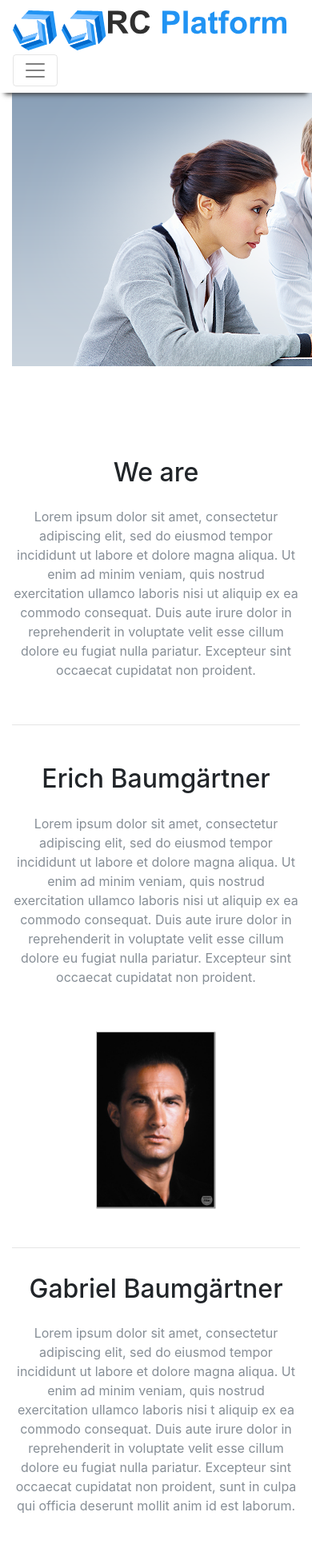
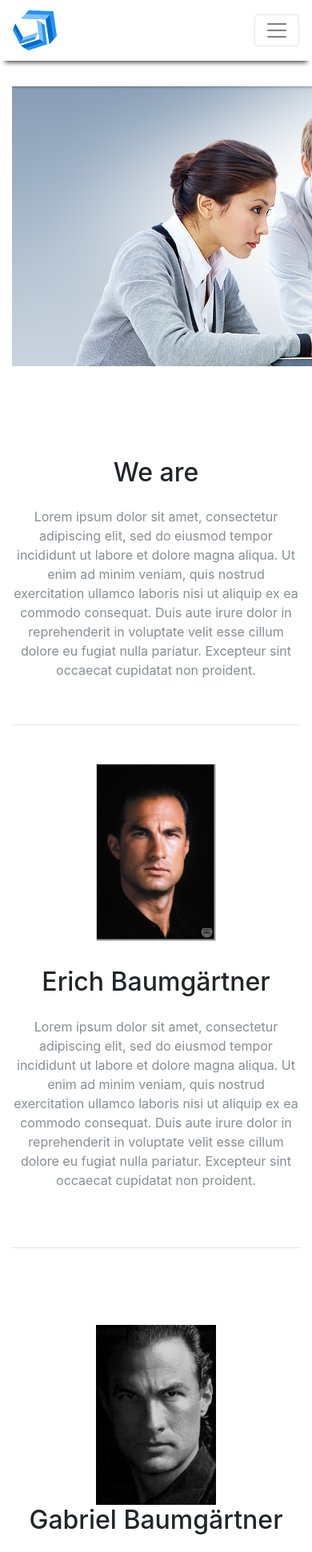
Before and after one commit to LPGit/RCWebsite, a website: page RCWebsite/src/company.html in a window 390 px wide. Shown: the top 1941 px of the page at 80% size. Drawn offline with Linux system fonts and the light colour scheme.

Commit message:
fixed image pos

```diff
--- a/RCWebsite/src/company.html
+++ b/RCWebsite/src/company.html
@@ -21,8 +21,8 @@
     <nav class="navbar navbar-expand-md navbar-light bg-white fixed-top">
         <div class="container">
             <a class="navbar-brand" href="/">
-                <img alt="RC" src="resources/RCLogo.svg" height="50" class=".hidden-md-up">
-                <img alt="RC" src="resources/RCPlatformLogo.svg" height="50" class=".hidden-sm-down">
+                <img alt="RC" src="resources/RCLogo.svg" height="50" class="d-sm-none">
+                <img alt="RC" src="resources/RCPlatformLogo.svg" height="50" class="d-none d-sm-block">
             </a>
             <button class="navbar-toggler" type="button" data-toggle="collapse" data-target="#navbarsExampleDefault" aria-controls="navbarsExampleDefault"
                 aria-expanded="false" aria-label="Toggle navigation">
@@ -86,10 +86,11 @@
                     </div>
                 </div>
                 <hr>
+                <!-- Erich -->
                 <div class="row py-3">
-                    <div class="col-md-5 order-2 order-md-1">
+                    <div class="col-md-5">
                         <img class="img-fluid d-block my-3 mx-auto animate-in-left" src="resources/portrait.jpg" width="150"> </div>
-                    <div class="col-md-7 align-self-center order-1 order-md-2 my-3 text-md-left text-center">
+                    <div class="col-md-7 align-self-center my-3 text-md-left text-center">
                         <h2>Erich Baumgärtner</h2>
                         <p class="my-4 text-muted">Lorem ipsum dolor sit amet, consectetur adipiscing elit, sed do eiusmod tempor incididunt ut labore
                             et dolore magna aliqua. Ut enim ad minim veniam, quis nostrud exercitation ullamco laboris nisi
@@ -98,8 +99,9 @@
                     </div>
                 </div>
                 <hr>
+                <!-- Gab -->
                 <div class="row pt-3">
-                    <div class="align-self-center col-lg-7 text-md-left text-center">
+                    <div class="align-self-center col-md-5 text-md-left text-center order-2 order-md-1">
                         <h2>Gabriel Baumgärtner</h2>
                         <p class="my-4 text-muted">Lorem ipsum dolor sit amet, consectetur adipiscing elit, sed do eiusmod tempor incididunt ut labore
                             et dolore magna aliqua. Ut enim ad minim veniam, quis nostrud exercitation ullamco laboris nisi
@@ -107,14 +109,15 @@
                             esse cillum dolore eu fugiat nulla pariatur. Excepteur sint occaecat cupidatat non proident,
                             sunt in culpa qui officia deserunt mollit anim id est laborum.</p>
                     </div>
-                    <div class="align-self-center mt-5 col-lg-5">
-                        <img class="img-fluid d-block animate-in-right" src="resources/portrait2.jpg" width="150"> </div>
+                    <div class="mt-5 col-md-7 order-1 order-md-2">
+                        <img class="img-fluid d-block mt-3 mx-auto animate-in-right" src="resources/portrait2.jpg" width="150"> </div>
                 </div>
                 <hr>
+                <!-- Nick -->
                 <div class="row py-3">
-                    <div class="col-md-5 order-2 order-md-1">
+                    <div class="col-md-5">
                         <img class="img-fluid d-block my-3 mx-auto animate-in-left" src="resources/portrait3.jpg" width="150"> </div>
-                    <div class="col-md-7 align-self-center order-1 order-md-2 my-3 text-md-left text-center">
+                    <div class="col-md-7 align-self-center my-3 text-md-left text-center">
                         <h2>Nicholas Baumgärtner</h2>
                         <p class="my-4 text-muted">Lorem ipsum dolor sit amet, consectetur adipiscing elit, sed do eiusmod tempor incididunt ut labore
                             et dolore magna aliqua. Ut enim ad minim veniam, quis nostrud exercitation ullamco laboris nisi
```
Also changed, not shown: RCWebsite/src/downloads.html (+2 -2 lines).
